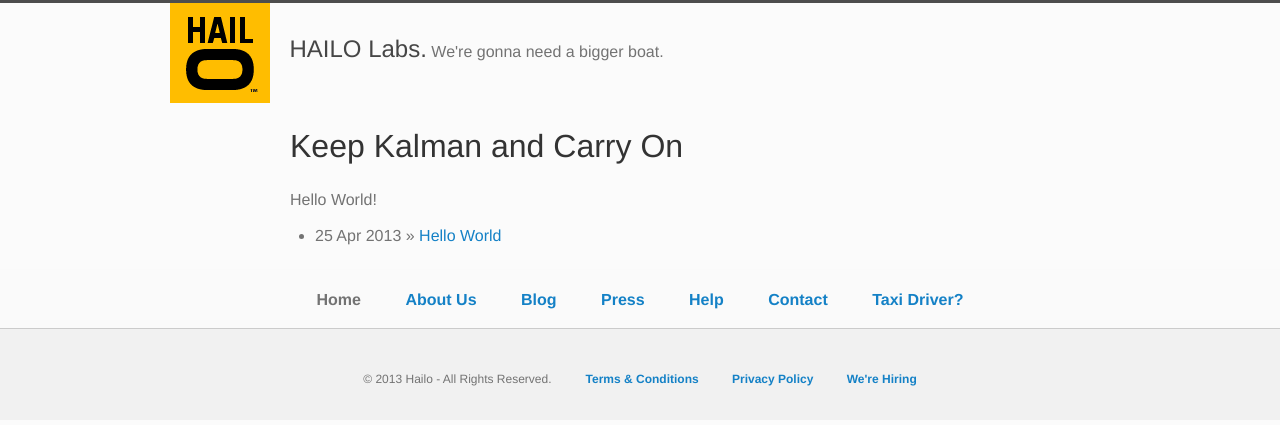
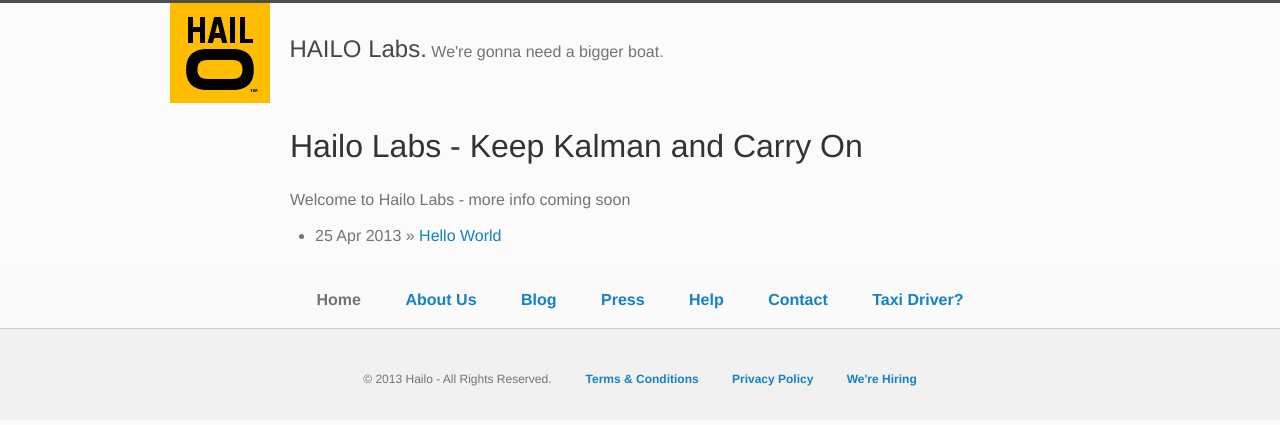
Before and after one commit to darioml/hailolab.github.com, a Jekyll site: the page built from index.md, in a window 1280 px wide. Shown: the top 425 px of the page. Built offline with Jekyll 4.4.1, drawn with Linux system fonts in a browser that asks for light colours; some web fonts are replaced; Markdown is read by kramdown in place of the engine named in the settings.

Commit message:
Index tweak

```diff
--- a/index.md
+++ b/index.md
@@ -1,6 +1,6 @@
 ---
 layout: default
-title: Keep Kalman and Carry On
+title: Hailo Labs - Keep Kalman and Carry On
 ---
 
-Hello World!
+Welcome to Hailo Labs - more info coming soon
```
